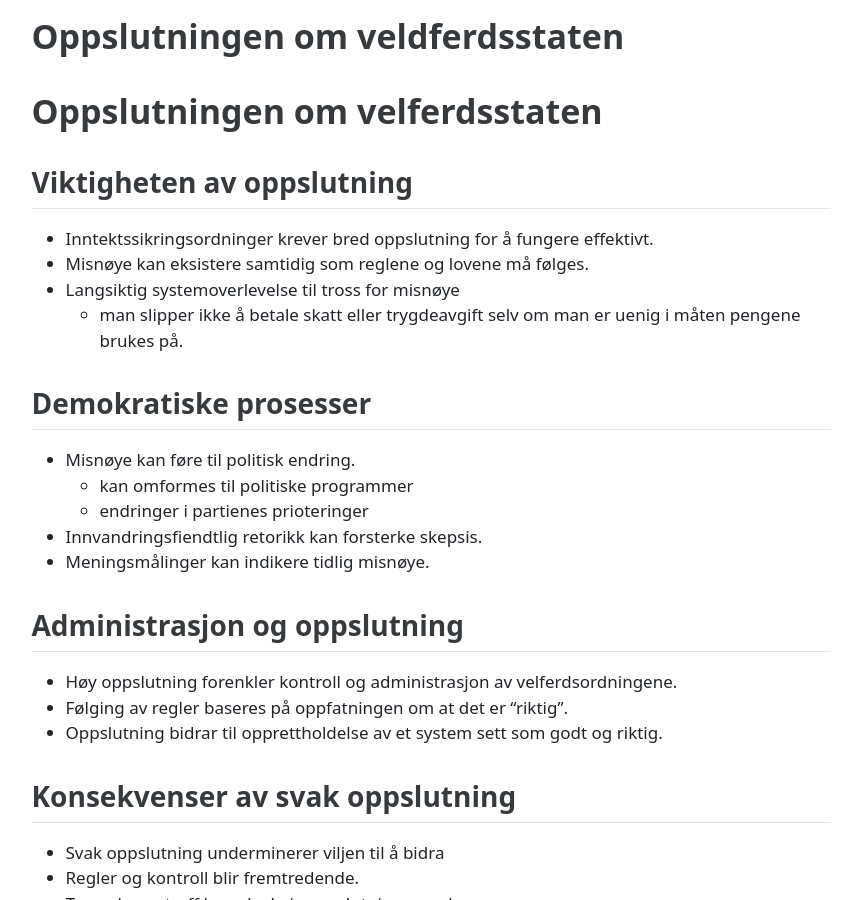
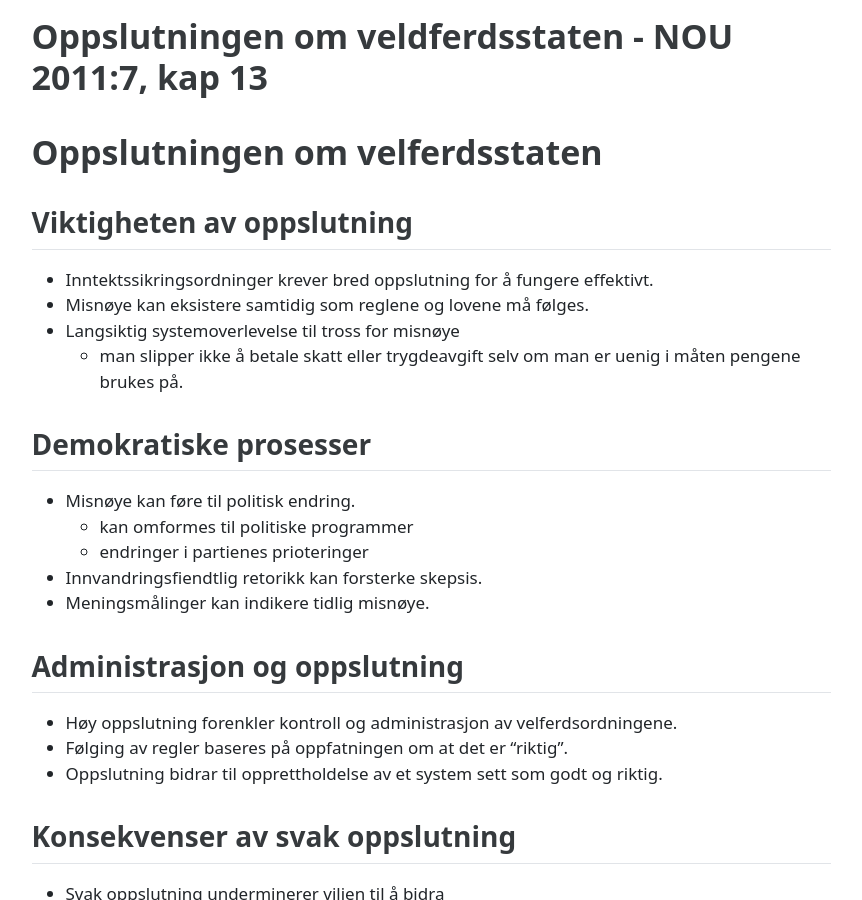
Before and after one commit to uit-sok-2008-h23/uit-sok-2008-h23.github.io, a Jekyll site: the page assets/tillit_studenter.html, which Jekyll copies as it is, in a window 1280 px wide and 900 px high. Shown: the whole window, without its empty margins (209-1071 px from the left). Built offline with Jekyll 4.4.1, drawn with Linux system fonts in a browser that asks for light colours.

Commit message:
Add files via upload

```diff
--- a/assets/tillit_studenter.html
+++ b/assets/tillit_studenter.html
@@ -7,7 +7,7 @@
 <meta name="viewport" content="width=device-width, initial-scale=1.0, user-scalable=yes">
 
 
-<title>Oppslutningen om veldferdsstaten</title>
+<title>Oppslutningen om veldferdsstaten - NOU 2011:7, kap 13</title>
 <style>
 code{white-space: pre-wrap;}
 span.smallcaps{font-variant: small-caps;}
@@ -2989,7 +2989,7 @@ vertical-align: -.125em;
 
 <header id="title-block-header" class="quarto-title-block default">
 <div class="quarto-title">
-<h1 class="title">Oppslutningen om veldferdsstaten</h1>
+<h1 class="title">Oppslutningen om veldferdsstaten - NOU 2011:7, kap 13</h1>
 </div>
 
 
```
